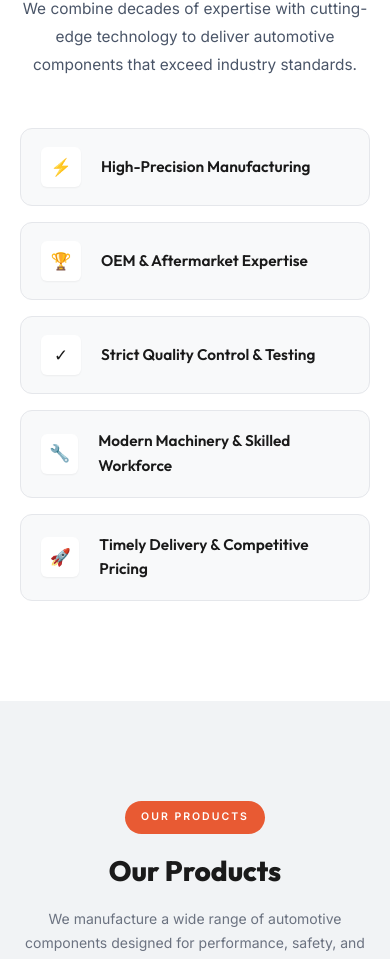
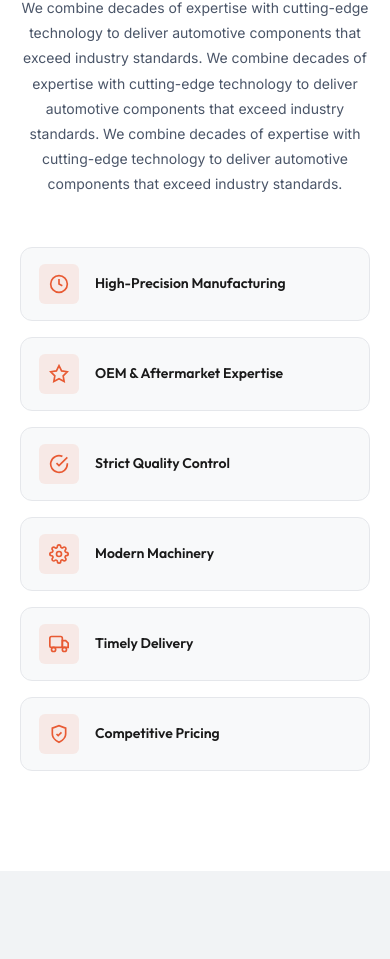
Before and after one commit to MunafBadarpura/almas-auto-parts-1, a React (Vite) app: page / in a window 390 px wide. Shown: the part 2620-3579 px from the top of the page. Built offline with nearby package versions, Linux system fonts and the light colour scheme.

Commit message:
Updated why chose us section

```diff
--- a/src/components/WhyChooseUs.css
+++ b/src/components/WhyChooseUs.css
@@ -32,55 +32,78 @@
 }
 
 .why-description {
-    font-size: 1.1rem;
+    font-size: 1rem;
     color: var(--text-body);
     line-height: 1.8;
 }
 
+/* 2x3 Grid Layout (2 columns, 3 rows) */
 .why-features {
-    display: flex;
-    flex-direction: column;
+    display: grid;
+    grid-template-columns: repeat(2, 1fr);
     gap: 16px;
 }
 
 .feature-item {
     display: flex;
     align-items: center;
-    gap: 20px;
-    padding: 24px 28px;
+    gap: 16px;
+    padding: 22px 24px;
     background: var(--bg-light);
     border-radius: var(--radius-md);
     border: 1px solid var(--border-light);
     transition: var(--transition-normal);
+    opacity: 0;
+    animation: fadeInUp 0.5s ease forwards;
 }
 
 .feature-item:hover {
-    transform: translateX(10px);
+    transform: translateY(-4px);
     border-color: var(--accent);
     box-shadow: var(--shadow-md);
+    background: var(--bg-white);
 }
 
 .feature-icon {
-    font-size: 1.5rem;
-    width: 50px;
-    height: 50px;
+    width: 52px;
+    height: 52px;
+    min-width: 52px;
     display: flex;
     align-items: center;
     justify-content: center;
-    background: var(--bg-white);
+    background: rgba(232, 90, 51, 0.1);
     border-radius: var(--radius-sm);
-    box-shadow: var(--shadow-sm);
+    color: var(--accent);
+}
+
+.feature-icon svg {
+    width: 26px;
+    height: 26px;
+    stroke: var(--accent);
 }
 
 .feature-title {
     font-family: var(--font-primary);
-    font-size: 1.1rem;
+    font-size: 1rem;
     font-weight: 600;
     color: var(--text-dark);
+    line-height: 1.3;
+}
+
+@keyframes fadeInUp {
+    from {
+        opacity: 0;
+        transform: translateY(15px);
+    }
+
+    to {
+        opacity: 1;
+        transform: translateY(0);
+    }
 }
 
 /* Responsive */
-@media (max-width: 900px) {
+@media (max-width: 1100px) {
     .why-content {
         grid-template-columns: 1fr;
         gap: 50px;
@@ -89,16 +112,35 @@
     .why-text {
         text-align: center;
     }
+
+    .why-features {
+        grid-template-columns: repeat(2, 1fr);
+    }
 }
 
-@media (max-width: 600px) {
+@media (max-width: 768px) {
+    .why-features {
+        grid-template-columns: repeat(2, 1fr);
+    }
+}
+
+@media (max-width: 500px) {
+    .why-features {
+        grid-template-columns: 1fr;
+    }
+
     .feature-item {
-        padding: 18px 20px;
+        padding: 16px 18px;
     }
 
     .feature-icon {
         width: 40px;
         height: 40px;
-        font-size: 1.2rem;
+        min-width: 40px;
+    }
+
+    .feature-icon svg {
+        width: 20px;
+        height: 20px;
     }
 }
--- a/src/components/WhyChooseUs.tsx
+++ b/src/components/WhyChooseUs.tsx
@@ -1,17 +1,36 @@
 import './WhyChooseUs.css';
 
 interface FeatureItem {
-    icon: string;
+    icon: React.ReactNode;
     title: string;
 }
 
 const WhyChooseUs = () => {
     const features: FeatureItem[] = [
-        { icon: '⚡', title: 'High-Precision Manufacturing' },
-        { icon: '🏆', title: 'OEM & Aftermarket Expertise' },
-        { icon: '✓', title: 'Strict Quality Control & Testing' },
-        { icon: '🔧', title: 'Modern Machinery & Skilled Workforce' },
-        { icon: '🚀', title: 'Timely Delivery & Competitive Pricing' },
+        {
+            icon: <svg viewBox="0 0 24 24" fill="none" stroke="currentColor" strokeWidth="2"><circle cx="12" cy="12" r="10" /><path d="M12 6v6l4 2" /></svg>,
+            title: 'High-Precision Manufacturing'
+        },
+        {
+            icon: <svg viewBox="0 0 24 24" fill="none" stroke="currentColor" strokeWidth="2"><path d="M12 2l3.09 6.26L22 9.27l-5 4.87 1.18 6.88L12 17.77l-6.18 3.25L7 14.14 2 9.27l6.91-1.01L12 2z" /></svg>,
+            title: 'OEM & Aftermarket Expertise'
+        },
+        {
+            icon: <svg viewBox="0 0 24 24" fill="none" stroke="currentColor" strokeWidth="2"><path d="M22 11.08V12a10 10 0 1 1-5.93-9.14" /><polyline points="22 4 12 14.01 9 11.01" /></svg>,
+            title: 'Strict Quality Control'
+        },
+        {
+            icon: <svg viewBox="0 0 24 24" fill="none" stroke="currentColor" strokeWidth="2"><circle cx="12" cy="12" r="3" /><path d="M19.4 15a1.65 1.65 0 0 0 .33 1.82l.06.06a2 2 0 0 1 0 2.83 2 2 0 0 1-2.83 0l-.06-.06a1.65 1.65 0 0 0-1.82-.33 1.65 1.65 0 0 0-1 1.51V21a2 2 0 0 1-2 2 2 2 0 0 1-2-2v-.09A1.65 1.65 0 0 0 9 19.4a1.65 1.65 0 0 0-1.82.33l-.06.06a2 2 0 0 1-2.83 0 2 2 0 0 1 0-2.83l.06-.06a1.65 1.65 0 0 0 .33-1.82 1.65 1.65 0 0 0-1.51-1H3a2 2 0 0 1-2-2 2 2 0 0 1 2-2h.09A1.65 1.65 0 0 0 4.6 9a1.65 1.65 0 0 0-.33-1.82l-.06-.06a2 2 0 0 1 0-2.83 2 2 0 0 1 2.83 0l.06.06a1.65 1.65 0 0 0 1.82.33H9a1.65 1.65 0 0 0 1-1.51V3a2 2 0 0 1 2-2 2 2 0 0 1 2 2v.09a1.65 1.65 0 0 0 1 1.51 1.65 1.65 0 0 0 1.82-.33l.06-.06a2 2 0 0 1 2.83 0 2 2 0 0 1 0 2.83l-.06.06a1.65 1.65 0 0 0-.33 1.82V9a1.65 1.65 0 0 0 1.51 1H21a2 2 0 0 1 2 2 2 2 0 0 1-2 2h-.09a1.65 1.65 0 0 0-1.51 1z" /></svg>,
+            title: 'Modern Machinery'
+        },
+        {
+            icon: <svg viewBox="0 0 24 24" fill="none" stroke="currentColor" strokeWidth="2"><rect x="1" y="3" width="15" height="13" rx="2" /><polygon points="16 8 20 8 23 11 23 16 16 16 16 8" /><circle cx="5.5" cy="18.5" r="2.5" /><circle cx="18.5" cy="18.5" r="2.5" /></svg>,
+            title: 'Timely Delivery'
+        },
+        {
+            icon: <svg viewBox="0 0 24 24" fill="none" stroke="currentColor" strokeWidth="2"><path d="M12 22s8-4 8-10V5l-8-3-8 3v7c0 6 8 10 8 10z" /><polyline points="9 12 11 14 15 10" /></svg>,
+            title: 'Competitive Pricing'
+        },
     ];
 
     return (
@@ -27,6 +46,9 @@ const WhyChooseUs = () => {
                         <p className="why-description">
                             We combine decades of expertise with cutting-edge technology to deliver
                             automotive components that exceed industry standards.
+                            We combine decades of expertise with cutting-edge technology to deliver automotive components that exceed industry standards.
+                            We combine decades of expertise with cutting-edge technology to deliver automotive components that exceed industry standards.
+
                         </p>
                     </div>
 
@@ -37,7 +59,7 @@ const WhyChooseUs = () => {
                                 className="feature-item"
                                 style={{ animationDelay: `${index * 0.1}s` }}
                             >
-                                <span className="feature-icon">{feature.icon}</span>
+                                <div className="feature-icon">{feature.icon}</div>
                                 <span className="feature-title">{feature.title}</span>
                             </div>
                         ))}
```
